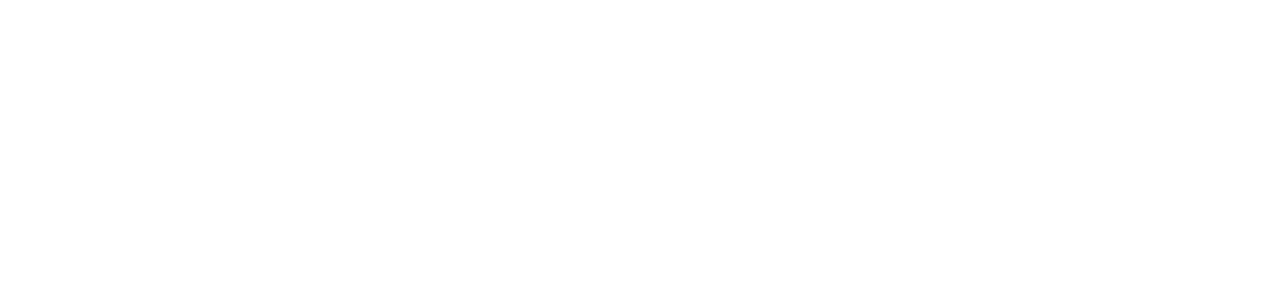
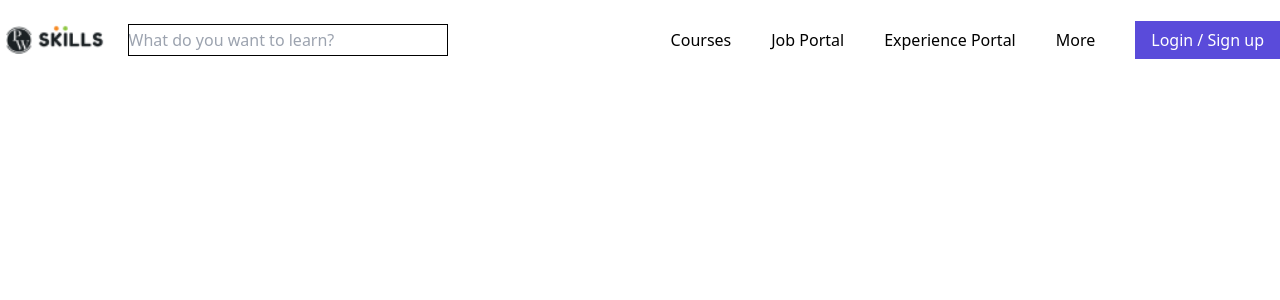
Before and after one commit to kedar1998/pwskills, a React (Create React App) app: page / in a window 1280 px wide. Shown: the top 300 px of the page. Built offline with nearby package versions, Linux system fonts and the light colour scheme.

Commit message:
add Navbar

```diff
--- a/public/index.html
+++ b/public/index.html
@@ -24,7 +24,7 @@
       work correctly both with client-side routing and a non-root public URL.
       Learn how to configure a non-root public URL by running `npm run build`.
     -->
-    <title>React App</title>
+    <title>PW Skills</title>
   </head>
   <body>
     <noscript>You need to enable JavaScript to run this app.</noscript>
--- a/src/App.js
+++ b/src/App.js
@@ -1,7 +1,16 @@
+import {Routes, Route, Link} from 'react-router-dom'
+import Home from './pages/Home';
+import Login from './pages/Login';
+import Signup from './pages/Signup';
 
 function App() {
   return (
     <div>
+      <Routes>
+        <Route path="/" element={<Home />} />
+        <Route path="/signup" element={<Signup />} />
+        <Route path="/login" element={<Login />} />
+      </Routes>
     </div>
   );
 }
--- /dev/null
+++ b/src/components/Navbar.js
@@ -0,0 +1,36 @@
+import React from 'react'
+import logo from '../assets/logo.png'
+
+const Navbar = () => {
+  return (
+    <div className='mt-5'>
+        <section className='max-w-7xl mx-auto'>
+            <nav className='flex items-center justify-between'>
+                {/* LEFT SECTION */}
+                <div className='flex items-center'>
+                    <div>
+                        <img src={logo} alt="logo" className='h-10'/>
+                    </div>
+                    <div className='w-2xl'>
+                        <input type="text" className='ml-5 border border-black h-8 w-80' placeholder='What do you want to learn?'/>
+                    </div>
+                </div>
+
+                {/* RIGHT SECTION */}
+                <div>
+                    <ul className='flex items-center gap-10'>
+                        <li><a href="https://pwskills.com/">Courses</a></li>
+                        <li><a href="https://pwskills.com/">Job Portal</a></li>
+                        <li><a href="https://pwskills.com/">Experience Portal</a></li>
+                        <li><a href="https://pwskills.com/">More</a></li>
+                        <li><a href="https://account.pwskills.com/signin?domain=pwskills.com&redirectUrl=%2F" className='bg-[#5A4BDA] px-4 py-2 text-white font-semi
+                        '>Login / Sign up</a></li>
+                    </ul>
+                </div>
+            </nav>
+        </section>
+    </div>
+  )
+}
+
+export default Navbar
--- a/src/index.js
+++ b/src/index.js
@@ -2,10 +2,13 @@
 import ReactDOM from 'react-dom/client';
 import './index.css';
 import App from './App';
+import { BrowserRouter } from 'react-router-dom';
 
 const root = ReactDOM.createRoot(document.getElementById('root'));
 root.render(
   <>
-    <App />
+    <BrowserRouter>
+      <App />
+    </BrowserRouter>
   </>
 );
--- /dev/null
+++ b/src/pages/Home.js
@@ -0,0 +1,12 @@
+import React from 'react'
+import Navbar from '../components/Navbar'
+
+const Home = () => {
+  return (
+    <div>
+      <Navbar />
+    </div>
+  )
+}
+
+export default Home
--- /dev/null
+++ b/src/pages/Login.js
@@ -0,0 +1,9 @@
+import React from 'react'
+
+const Login = () => {
+  return (
+    <div>Login</div>
+  )
+}
+
+export default Login
--- /dev/null
+++ b/src/pages/Signup.js
@@ -0,0 +1,9 @@
+import React from 'react'
+
+const Signup = () => {
+  return (
+    <div>Signup</div>
+  )
+}
+
+export default Signup
```
Also changed, not shown: src/assets/heroimg.png (added), src/assets/logo.png (added).
